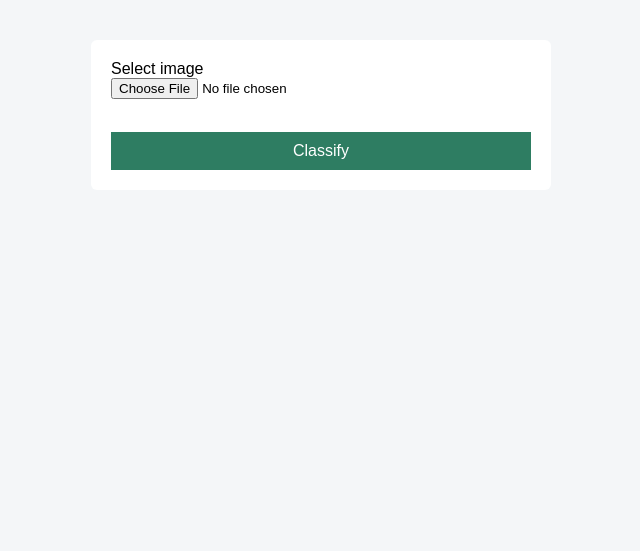
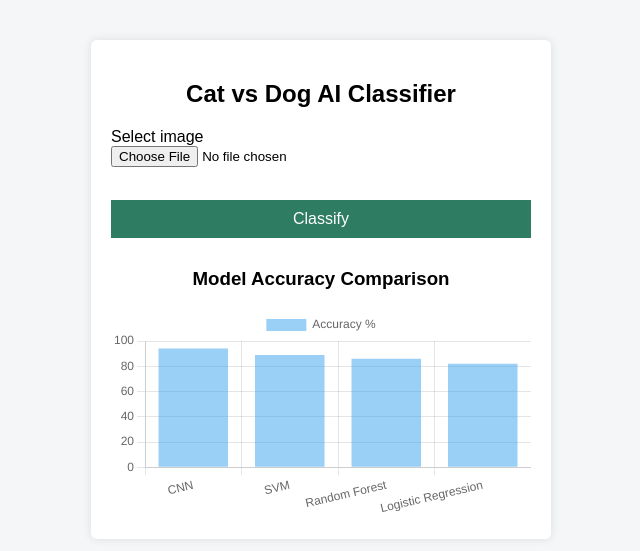
Before and after one commit to Sourav988-debug/deep-learning-cat-dog-classifier, a Flask app: page / in a window 1280 px wide. Shown: the top 551 px of the page, without its empty margins (319-959 px from the left). Run offline with Flask 3, Linux system fonts and the light colour scheme.

Commit message:
Update project structure and gitignore

```diff
--- a/app.py
+++ b/app.py
@@ -2,43 +2,137 @@
 import cv2
 import numpy as np
 from tensorflow.keras.models import load_model
+import tensorflow as tf
 import os
 
 app = Flask(__name__)
+
 UPLOAD_FOLDER = "uploads"
 app.config["UPLOAD_FOLDER"] = UPLOAD_FOLDER
 
+# Ensure uploads folder exists
+if not os.path.exists(UPLOAD_FOLDER):
+    os.makedirs(UPLOAD_FOLDER)
+
+# Load trained model
 model = load_model("cnn_model.h5")
 
+# Build model once (needed for GradCAM)
+model(np.zeros((1, 64, 64, 3)))
+
+
+# =========================
+# GradCAM Function
+# =========================
+def make_gradcam_heatmap(img_array, model, last_conv_layer_name="conv2d"):
+
+    grad_model = tf.keras.models.Model(
+        inputs=model.inputs,
+        outputs=[model.get_layer(last_conv_layer_name).output, model.output],
+    )
+
+    with tf.GradientTape() as tape:
+
+        conv_outputs, predictions = grad_model(img_array)
+
+        # handle keras returning list
+        if isinstance(predictions, list):
+            predictions = predictions[0]
+
+        class_index = tf.argmax(predictions[0])
+        loss = predictions[:, class_index]
+
+    grads = tape.gradient(loss, conv_outputs)
+
+    pooled_grads = tf.reduce_mean(grads, axis=(0, 1, 2))
+
+    conv_outputs = conv_outputs[0]
+
+    heatmap = conv_outputs @ pooled_grads[..., tf.newaxis]
+    heatmap = tf.squeeze(heatmap)
+
+    heatmap = tf.maximum(heatmap, 0) / tf.math.reduce_max(heatmap)
+
+    return heatmap.numpy()
+
+
+# =========================
+# Main Route
+# =========================
 @app.route("/", methods=["GET", "POST"])
 def index():
+
     prediction = None
     filename = None
+    confidence = None
 
     if request.method == "POST":
+
         file = request.files["image"]
+
         if file:
+
             filename = file.filename
             path = os.path.join(UPLOAD_FOLDER, filename)
+
             file.save(path)
 
+            # preprocess image
             img = cv2.imread(path)
             img = cv2.resize(img, (64, 64))
             img = img / 255.0
-            img = img.reshape(1, 64, 64, 3)
 
-            result = model.predict(img)
-            prediction = "Cat" if np.argmax(result) == 0 else "Dog"
+            img_array = img.reshape(1, 64, 64, 3)
+
+            # prediction
+            result = model.predict(img_array)
+
+            if result[0][0] > 0.5:
+                prediction = "Dog 🐶"
+                confidence = float(result[0][0]) * 100
+            else:
+                prediction = "Cat 🐱"
+                confidence = float(1 - result[0][0]) * 100
+
+            # =========================
+            # GradCAM Heatmap
+            # =========================
+            try:
+
+                heatmap = make_gradcam_heatmap(img_array, model)
+
+                heatmap = cv2.resize(heatmap, (64, 64))
+                heatmap = np.uint8(255 * heatmap)
+
+                heatmap = cv2.applyColorMap(heatmap, cv2.COLORMAP_JET)
+
+                original = cv2.imread(path)
+
+                superimposed = cv2.addWeighted(original, 0.6, heatmap, 0.4, 0)
+
+                cv2.imwrite("static/heatmap.jpg", superimposed)
+
+            except Exception as e:
+                print("GradCAM error:", e)
 
     return render_template(
         "index.html",
         prediction=prediction,
-        filename=filename
+        filename=filename,
+        confidence=confidence,
     )
 
+
+# =========================
+# Serve Uploaded Image
+# =========================
 @app.route("/uploads/<filename>")
 def uploaded_file(filename):
     return send_from_directory(UPLOAD_FOLDER, filename)
 
+
+# =========================
+# Run App
+# =========================
 if __name__ == "__main__":
     app.run(host="0.0.0.0", port=10000)
--- a/templates/index.html
+++ b/templates/index.html
@@ -1,64 +1,160 @@
 <!DOCTYPE html>
 <html>
+
 <head>
-    <title>Cat vs Dog Classifier</title>
+
+<title>Cat vs Dog AI Classifier</title>
+
+<script src="https://cdn.jsdelivr.net/npm/chart.js"></script>
+
 <style>
-        body { font-family: Arial; background: #f4f6f8; }
-        .card {
-            width: 420px;
-            margin: 40px auto;
-            background: white;
-            padding: 20px;
-            border-radius: 6px;
+
+body{
+font-family:Arial;
+background:#f4f6f8;
 }
-        .preview {
-            margin-top: 15px;
-            text-align: center;
+
+.card{
+width:420px;
+margin:40px auto;
+background:white;
+padding:20px;
+border-radius:6px;
+box-shadow:0px 0px 10px rgba(0,0,0,0.1);
 }
-        img {
-            max-width: 100%;
-            border: 2px dashed #4caf93;
-            padding: 10px;
+
+.preview{
+margin-top:15px;
+text-align:center;
 }
-        button {
-            width: 100%;
-            padding: 10px;
-            background: #2e7d62;
-            color: white;
-            border: none;
-            font-size: 16px;
-            margin-top: 15px;
+
+img{
+max-width:100%;
+border:2px dashed #4caf93;
+padding:10px;
 }
-        .result {
-            margin-top: 15px;
-            padding: 10px;
-            background: #d9f3f7;
-            text-align: center;
+
+button{
+width:100%;
+padding:10px;
+background:#2e7d62;
+color:white;
+border:none;
+font-size:16px;
+margin-top:15px;
+cursor:pointer;
 }
+
+button:hover{
+background:#1b5e4a;
+}
+
+.result{
+margin-top:15px;
+padding:10px;
+background:#d9f3f7;
+text-align:center;
+}
+
+.heatmap{
+margin-top:15px;
+text-align:center;
+}
+
+.chart{
+margin-top:30px;
+}
+
 </style>
+
 </head>
+
 <body>
 
 <div class="card">
+
+<h2 style="text-align:center">Cat vs Dog AI Classifier</h2>
+
 <form method="POST" enctype="multipart/form-data">
+
 <label>Select image</label><br>
+
 <input type="file" name="image" required><br><br>
+
 <button type="submit">Classify</button>
+
 </form>
 
 {% if filename %}
+
 <div class="preview">
+
 <p><b>Uploaded Image:</b></p>
+
 <img src="{{ url_for('uploaded_file', filename=filename) }}">
+
 </div>
+
 {% endif %}
 
 {% if prediction %}
+
 <div class="result">
-        <strong>Result:</strong> {{ prediction }}
-    </div>
+
+<strong>Prediction:</strong> {{ prediction }} <br>
+
+{% if confidence %}
+<strong>Confidence:</strong> {{confidence}}%
 {% endif %}
+
 </div>
 
+{% endif %}
+
+{% if prediction %}
+
+<div class="heatmap">
+
+<h3>AI Attention (Grad-CAM)</h3>
+
+<img src="/static/heatmap.jpg">
+
+</div>
+
+{% endif %}
+
+<div class="chart">
+
+<h3 style="text-align:center">Model Accuracy Comparison</h3>
+
+<canvas id="accuracyChart"></canvas>
+
+</div>
+
+</div>
+
+<script>
+
+const ctx = document.getElementById('accuracyChart');
+
+new Chart(ctx,{
+
+type:'bar',
+
+data:{
+labels:['CNN','SVM','Random Forest','Logistic Regression'],
+
+datasets:[{
+label:'Accuracy %',
+data:[94,89,86,82]
+}]
+
+}
+
+});
+
+</script>
+
 </body>
+
 </html>
```
Lines whose indentation alone changed are shown as unchanged.
